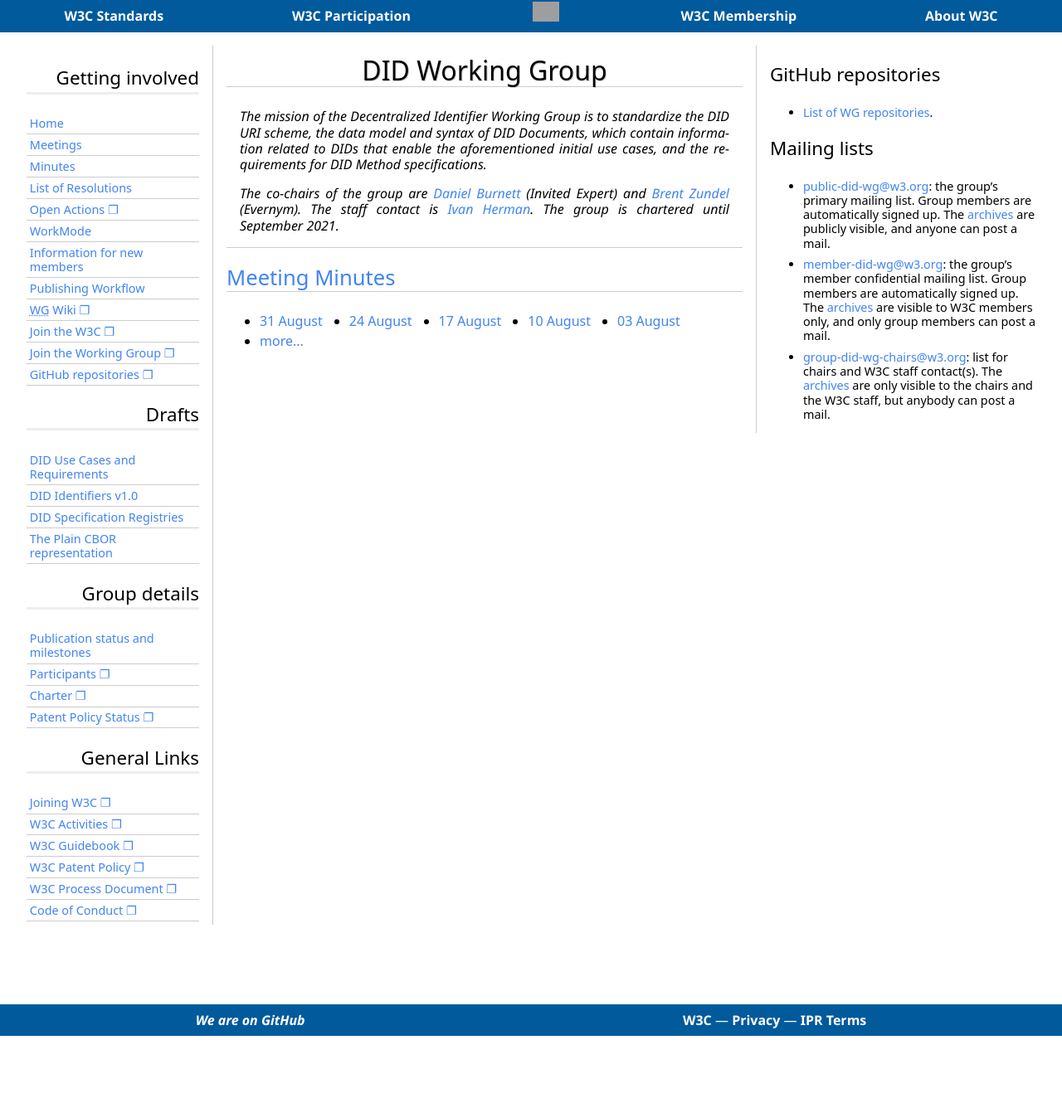
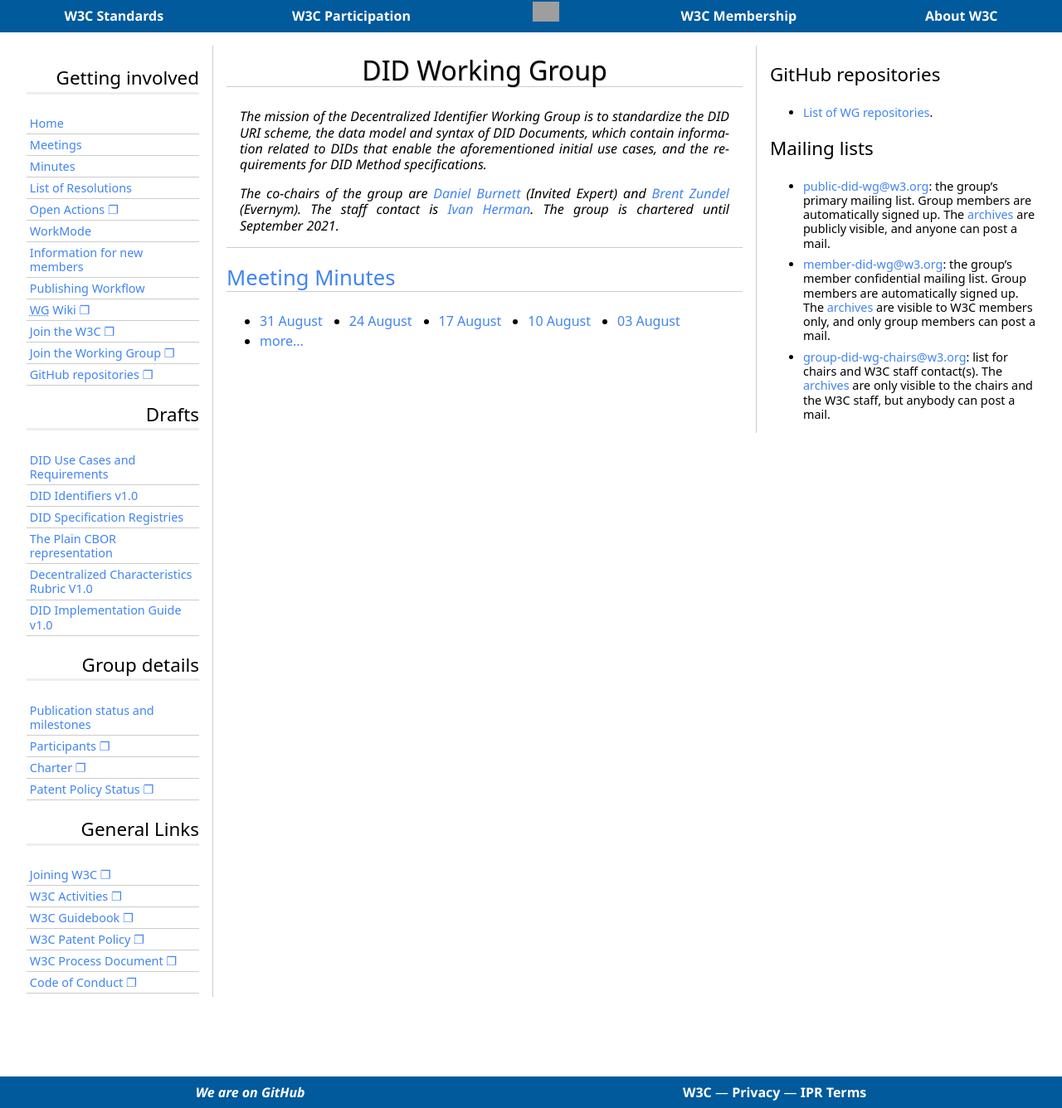
Before and after one commit to w3c/did-wg, a Jekyll site: the page built from index.md, in a window 1280 px wide. Shown: the whole page at 83% size. Built offline with Jekyll 4.4.1, drawn with Linux system fonts in a browser that asks for light colours; some web fonts are replaced; before the commit the page ends 1249 px from its top, so only the background shows below that; grey boxes are pictures that could not be loaded.

Commit message:
Added the new notes on the side

```diff
--- a/_includes/nav.html
+++ b/_includes/nav.html
@@ -25,6 +25,8 @@
             <li><a href="https://w3c.github.io/did-spec/">DID Identifiers v1.0</a></li>
             <li><a href="https://w3c.github.io/did-spec-registries/">DID Specification Registries</a></li>
             <li><a href="https://www.w3.org/TR/did-cbor-representation/">The Plain CBOR representation</a></li>
+            <li><a href="https://www.w3.org/TR/did-rubric/">Decentralized Characteristics Rubric V1.0</a></li>
+            <li><a href="https://www.w3.org/TR/did-imp-guide/">DID Implementation Guide v1.0</a></li>
         </ul>
     </section>
 
```
